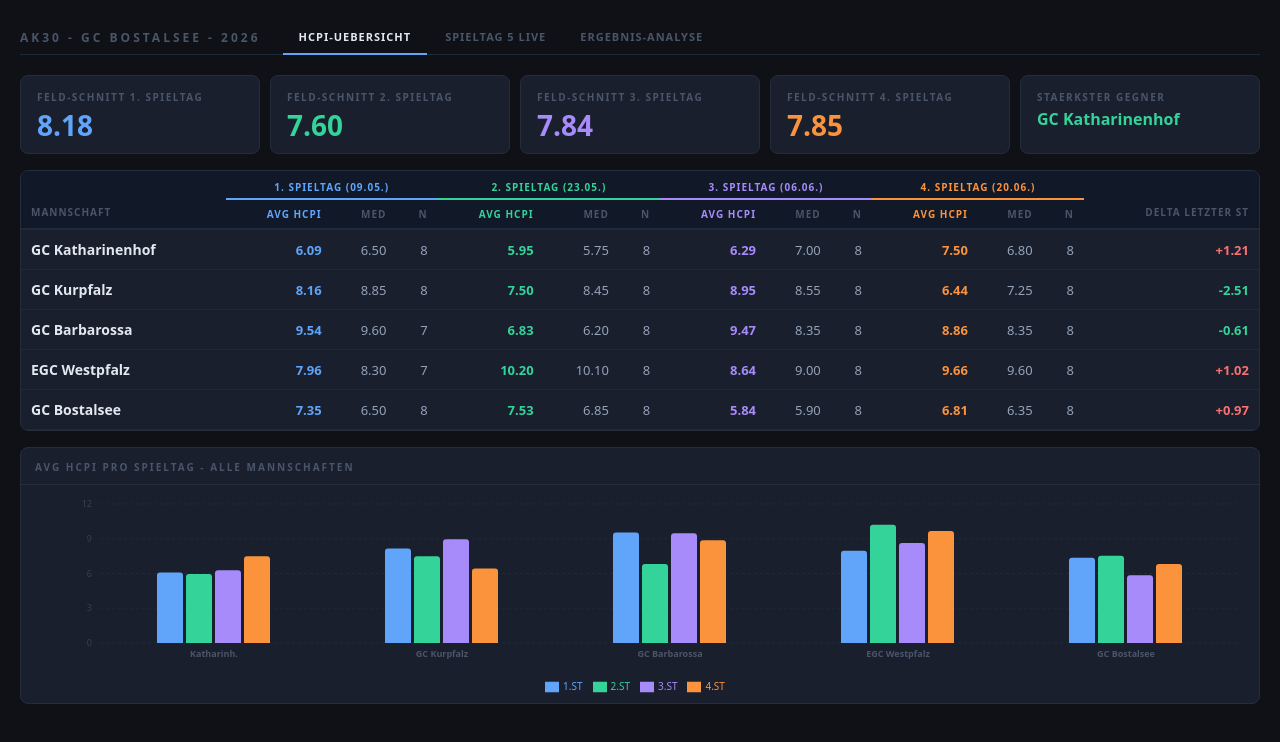
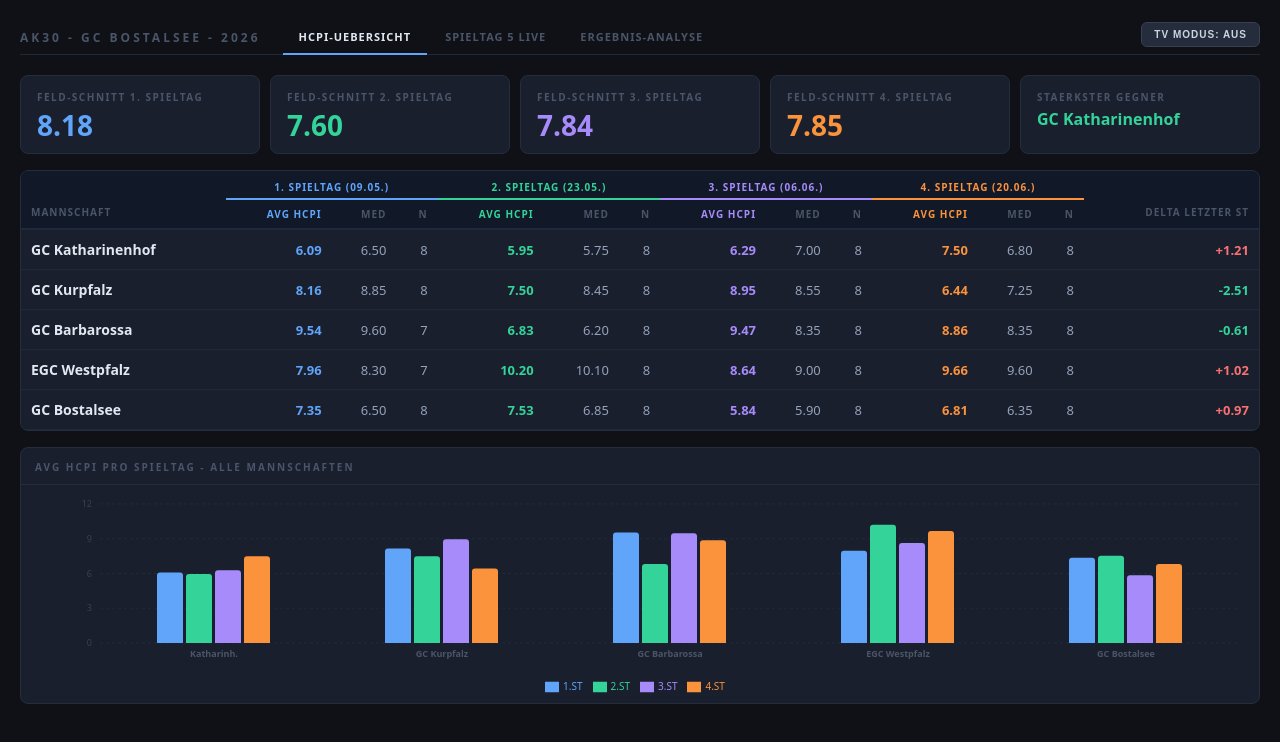
Before and after one commit to Lars-Level21/ak30-dashboard, a React (Vite) app: page / in a window 1280 px wide. Shown: the top 742 px of the page. Built offline with nearby package versions, Linux system fonts and the light colour scheme.

Commit message:
TV Modus added

```diff
--- a/src/App.jsx
+++ b/src/App.jsx
@@ -618,6 +618,11 @@ export default function App() {
   const [stTab, setStTab] = useState("st4");
   const [inclFS, setInclFS] = useState(false);
   const [isMobile, setIsMobile] = useState(() => window.innerWidth < 640);
+  const [tvScaleMode, setTvScaleMode] = useState(() => {
+    if (window.innerWidth >= 2560) return "l";
+    if (window.innerWidth >= 1920) return "m";
+    return "off";
+  });
   const [day5Results, setDay5Results] = useState(() => {
     const stored = localStorage.getItem(DAY5_STORAGE_KEY);
     return stored ? JSON.parse(stored) : {};
@@ -672,7 +677,10 @@ export default function App() {
   };
 
   useEffect(() => {
-    const handler = () => setIsMobile(window.innerWidth < 640);
+    const handler = () => {
+      const mobile = window.innerWidth < 640;
+      setIsMobile(mobile);
+    };
     window.addEventListener("resize", handler);
     return () => window.removeEventListener("resize", handler);
   }, []);
@@ -848,8 +856,22 @@ export default function App() {
     return { ...p, avgScore, avgDelta, played: allScores.length };
   });
 
+  const displayScale = isMobile ? 1 : tvScaleMode === "l" ? 1.7 : tvScaleMode === "m" ? 1.45 : 1;
+  const cycleTvScaleMode = () => {
+    setTvScaleMode((prev) => (prev === "off" ? "m" : prev === "m" ? "l" : "off"));
+  };
+  const tvModeLabel = tvScaleMode === "off" ? "TV Modus: Aus" : tvScaleMode === "m" ? "TV Modus: M" : "TV Modus: L";
+
   return (
-    <div style={{ ...css.body, padding: isMobile ? "12px 8px" : 20 }}>
+    <div
+      style={{
+        ...css.body,
+        padding: isMobile ? "12px 8px" : 20,
+        zoom: displayScale,
+        width: "100%",
+        overflowX: displayScale > 1 ? "auto" : "visible",
+      }}
+    >
       <div style={{ display: "flex", alignItems: "center", gap: 2, marginBottom: 20, borderBottom: "1px solid #1e2a3a", paddingBottom: 0, flexWrap: "wrap" }}>
         <span style={{ fontWeight: 700, fontSize: 12, letterSpacing: 3, textTransform: "uppercase", color: "#4a5568", marginRight: 20, whiteSpace: "nowrap" }}>
           AK30 - GC Bostalsee - 2026
@@ -857,6 +879,28 @@ export default function App() {
         <NavTab label="HCPI-Uebersicht" active={page === "hcpi"} onClick={() => setPage("hcpi")} />
         <NavTab label="Spieltag 5 LIVE" active={page === "day5"} onClick={() => setPage("day5")} />
         <NavTab label="Ergebnis-Analyse" active={page === "ergebnis"} onClick={() => setPage("ergebnis")} />
+        <button
+          onClick={cycleTvScaleMode}
+          style={{
+            marginLeft: "auto",
+            marginBottom: 6,
+            background: tvScaleMode === "off" ? "#252d3d" : tvScaleMode === "m" ? C2 : C1,
+            border: "1px solid " + (tvScaleMode === "off" ? "#374151" : tvScaleMode === "m" ? "#0f5132" : "#1e40af"),
+            borderRadius: 6,
+            padding: "6px 12px",
+            fontSize: 10,
+            fontWeight: 700,
+            letterSpacing: 1,
+            textTransform: "uppercase",
+            color: tvScaleMode === "off" ? "#cbd5e1" : "#0f1117",
+            cursor: "pointer",
+            position: "relative",
+            zIndex: 5,
+            flexShrink: 0,
+          }}
+        >
+          {tvModeLabel}
+        </button>
       </div>
 
       {page === "hcpi" && (
```
